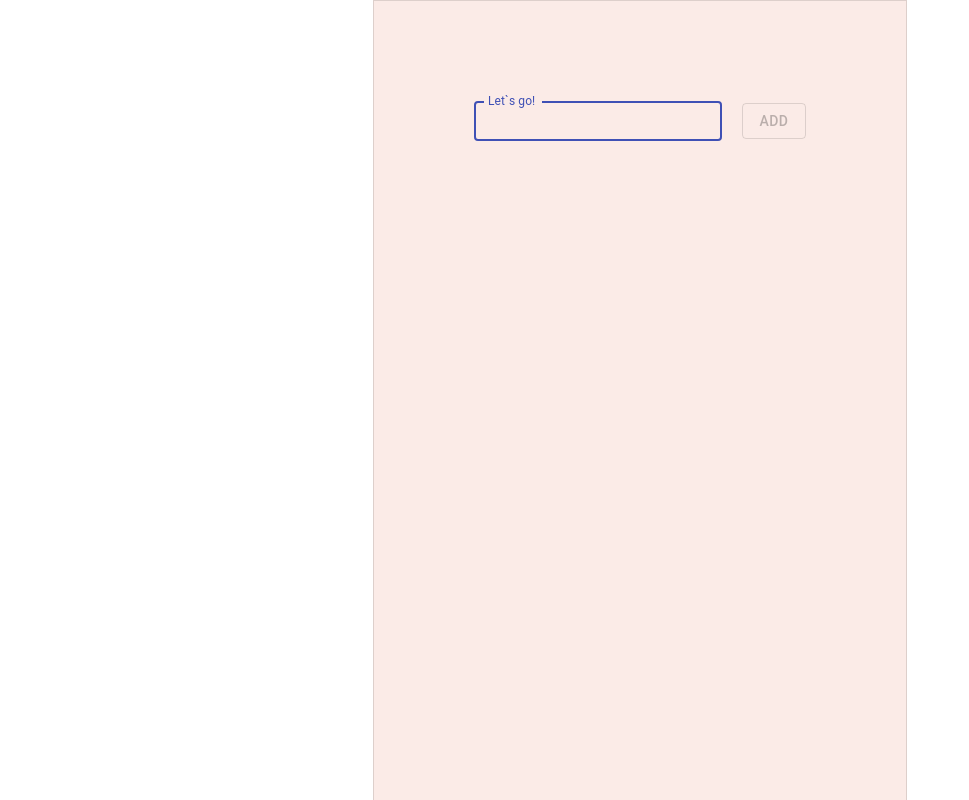
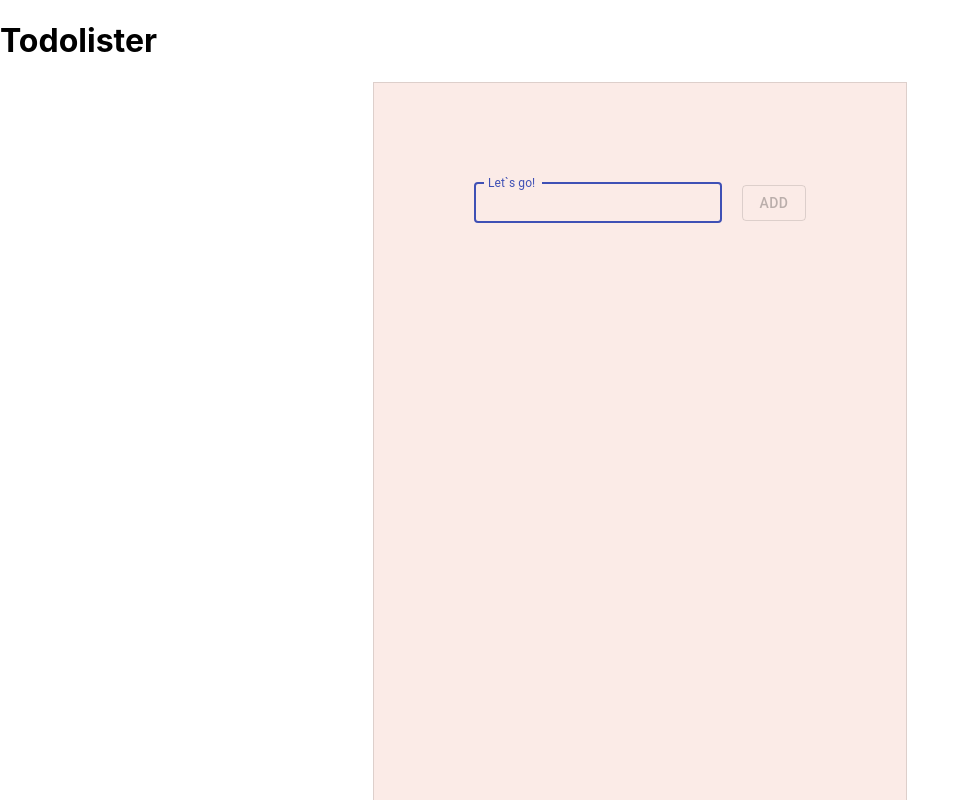
Before and after one commit to ElizPN/todo-list, a React (Create React App) app: page / in a window 1280 px wide. Shown: the top 800 px of the page, without its empty margins (0-969 px from the left). Built offline with nearby package versions, Linux system fonts and the light colour scheme.

Commit message:
add titles

```diff
--- a/public/index.html
+++ b/public/index.html
@@ -24,7 +24,7 @@
       work correctly both with client-side routing and a non-root public URL.
       Learn how to configure a non-root public URL by running `npm run build`.
     -->
-    <title>React App</title>
+    <title>Todo List App</title>
   </head>
   <body>
     <noscript>You need to enable JavaScript to run this app.</noscript>
--- a/src/App.tsx
+++ b/src/App.tsx
@@ -6,6 +6,7 @@ import { theme } from "./Theme";
 function App() {
   return (
     <ThemeProvider theme={theme}>
+      <h1>Todolister</h1>
       <CheckboxList />
     </ThemeProvider>
   );
```
